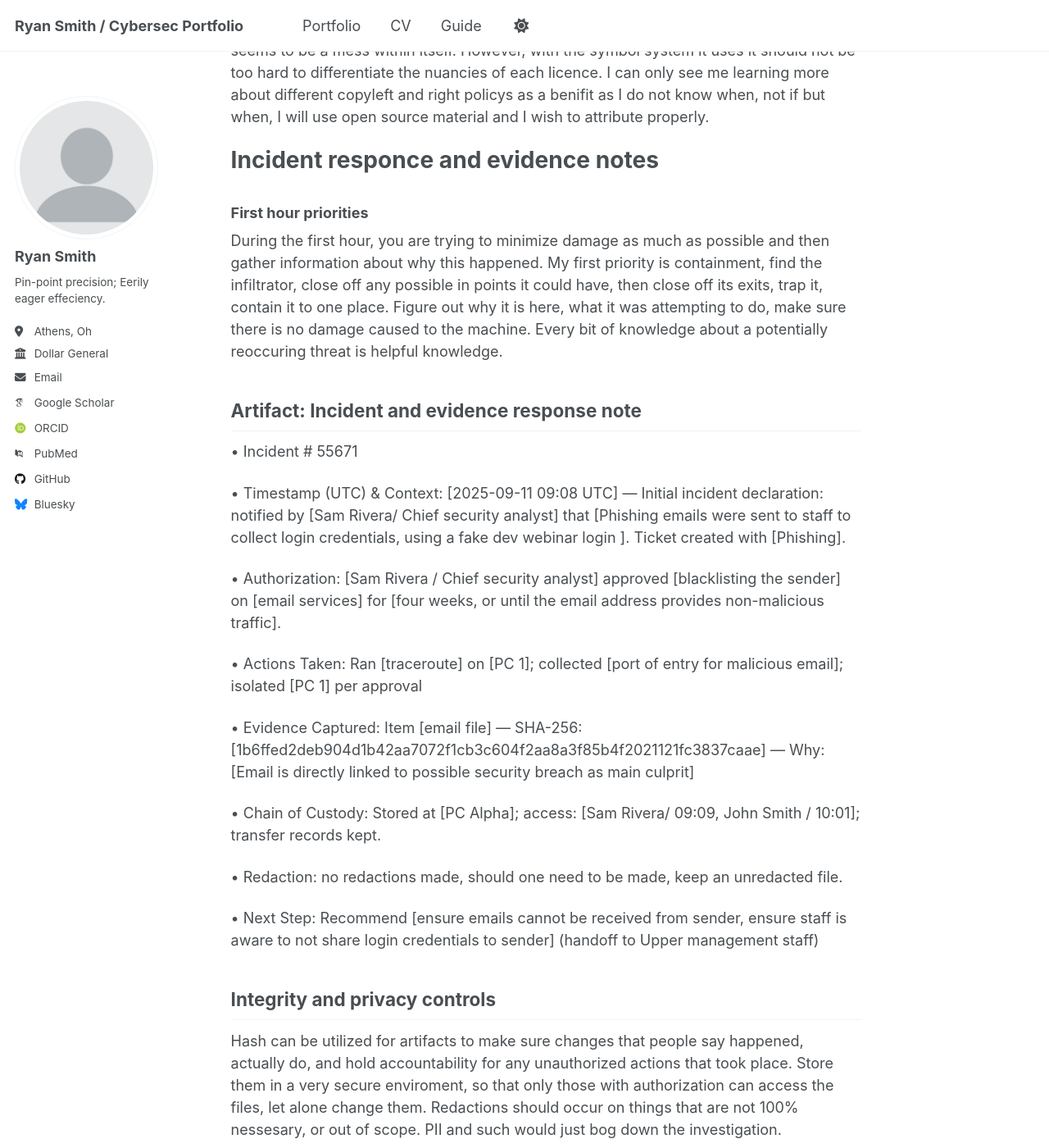
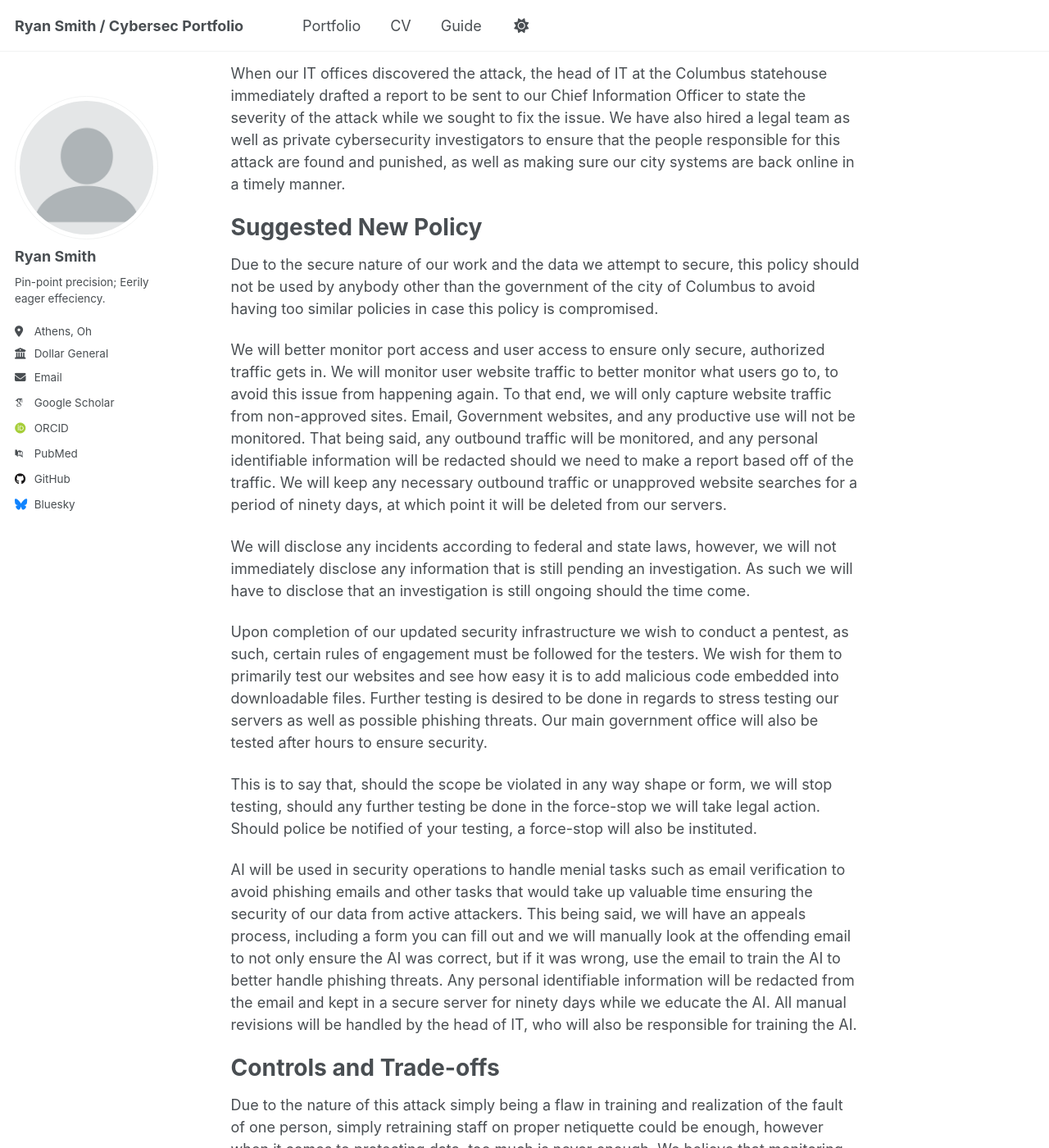
Before and after one commit to Smith-Ryan1/Ryan-Smith-Portfolio, a Jekyll site: the page built from _portfolio/Cyber Ethics and Law.md, in a window 1280 px wide and 1400 px high, scrolled down 795 px. Shown: the whole window at 82% size. Built offline with Jekyll 4.4.1, drawn with Linux system fonts in a browser that asks for light colours; some web fonts are replaced; a script that is not in the unit is left out; some of the changed text lies outside the part shown.

Commit message:
Update Cyber Ethics and Law.md

```diff
--- a/_portfolio/Cyber Ethics and Law.md
+++ b/_portfolio/Cyber Ethics and Law.md
@@ -5,48 +5,45 @@ collection: portfolio
 ---
 
 
-# OSS and Disclosure Readiness
-### License choice
-I believe if I were to choose a open source license I would choose Apache. I feel it is the most middle ground of the three, requiring you to distribute changes to the source code while keeping patents. The original creators of works should see some sort of benifit from what they do, however, information should be readilly available and easy to access.
+# Executive Summary
 
-### SIV (Safe Initial Vulnerability) Report
-[reporting template.docx](https://github.com/user-attachments/files/22142433/reporting.template.docx)
+  The city of Columbus experienced a Ransomware attack on July Eighteenth. To our current knowledge this attack could impact an estimated five hundred thousand residents and has impacted our city infrastructure with shutdowns to remain until this issue is resolved. Residents' data could have been compromised including: Date of birth, Names and Addresses, Bank information, Drivers licence information, Social security information, and other data we are currently unaware of. This data is on a case by case basis and one person's information could have been stolen while others may not.
 
-The template provided is a rephrasing of the template provided by cisa.gov at https://www.cisa.gov/vulnerability-disclosure-policy-template?utm_source=chatgpt.com I have simply reworded most parts into a more re-constructable phrasing for future use. Most of the information provided by the template was perfectly applicable, if a bit wordy.
+  To any Columbus residents affected by this attack, we are offering free credit monitoring services through Experian, please use the link provided at www.notalink.com and use your activation code provided to activate the service for one (1) year.
 
-### Artifacts
-[Weekly reflection- wk3- SmithRyan (1).docx](https://github.com/user-attachments/files/22143106/Weekly.reflection-.wk3-.SmithRyan.1.docx)
-[Open Source, Closed Eyes- Case breif 3- SmithRyan.docx](https://github.com/user-attachments/files/22143109/Open.Source.Closed.Eyes-.Case.breif.3-.SmithRyan.docx)
+  We are actively working to fix this issue, whereupon we seek to have more backups of data to assist in mitigating this from happening in the future.
 
-### Whats next?
-I want to look more deeply at some of the different creative commons licenses as that seems to be a mess within itself. However, with the symbol system it uses it should not be too hard to differentiate the nuancies of each licence. I can only see me learning more about different copyleft and right policys as a benifit as I do not know when, not if but when, I will use open source material and I wish to attribute properly.
+# Incident Report
 
-# Incident responce and evidence notes
+  Unfortunately, our staff downloaded a malicious file from a seemingly safe website, this file allowed the ransomware attackers to access our systems, whereupon our IT department noticed the issue but we were unable to stop the attack before it got vital information. We strive to uphold the ACM cyberethics framework, primarily code 3.7 in that we wish to keep any systems that have information about city infrastructure secure, and we have failed.
 
-### First hour priorities
-During the first hour, you are trying to minimize damage as much as possible and then gather information about why this happened. My first priority is containment, find the infiltrator, close off any possible in points it could have, then close off its exits, trap it, contain it to one place. Figure out why it is here, what it was attempting to do, make sure there is no damage caused to the machine. Every bit of knowledge about a potentially reoccuring threat is helpful knowledge.
+  When our IT offices discovered the attack, the head of IT at the Columbus statehouse immediately drafted a report to be sent to our Chief Information Officer to state the severity of the attack while we sought to fix the issue. We have also hired a legal team as well as private cybersecurity investigators to ensure that the people responsible for this attack are found and punished, as well as making sure our city systems are back online in a timely manner.
 
-## Artifact: Incident and evidence response note
-• Incident # 55671
+# Suggested New Policy
 
-• Timestamp (UTC) & Context: [2025-09-11 09:08 UTC] — Initial incident declaration: notified by [Sam Rivera/ Chief security analyst] that [Phishing emails were sent to staff to collect login credentials, using a fake dev webinar login ]. Ticket created with [Phishing].
+  Due to the secure nature of our work and the data we attempt to secure, this policy should not be used by anybody other than the government of the city of Columbus to avoid having too similar policies in case this policy is compromised.
 
-• Authorization: [Sam Rivera / Chief security analyst] approved [blacklisting the sender] on [email services] for [four weeks, or until the email address provides non-malicious traffic].
+  We will better monitor port access and user access to ensure only secure, authorized traffic gets in. We will monitor user website traffic to better monitor what users go to, to avoid this issue from happening again. To that end, we will only capture website traffic from non-approved sites. Email, Government websites, and any productive use will not be monitored. That being said, any outbound traffic will be monitored, and any personal identifiable information will be redacted should we need to make a report based off of the traffic. We will keep any necessary outbound traffic or unapproved website searches for a period of ninety days, at which point it will be deleted from our servers.
 
-• Actions Taken: Ran [traceroute] on [PC 1]; collected [port of entry for malicious email]; isolated [PC 1] per approval
+  We will disclose any incidents according to federal and state laws, however, we will not immediately disclose any information that is still pending an investigation. As such we will have to disclose that an investigation is still ongoing should the time come.
 
-• Evidence Captured: Item [email file] — SHA-256: [1b6ffed2deb904d1b42aa7072f1cb3c604f2aa8a3f85b4f2021121fc3837caae] — Why: [Email is directly linked to possible security breach as main culprit]
+  Upon completion of our updated security infrastructure we wish to conduct a pentest, as such, certain rules of engagement must be followed for the testers. We wish for them to primarily test our websites and see how easy it is to add malicious code embedded into downloadable files. Further testing is desired to be done in regards to stress testing our servers as well as possible phishing threats. Our main government office will also be tested after hours to ensure security.
 
-• Chain of Custody: Stored at [PC Alpha]; access: [Sam Rivera/ 09:09, John Smith / 10:01]; transfer records kept.
+  This is to say that, should the scope be violated in any way shape or form, we will stop testing, should any further testing be done in the force-stop we will take legal action. Should police be notified of your testing, a force-stop will also be instituted.
 
-• Redaction: no redactions made, should one need to be made, keep an unredacted file.
+  AI will be used in security operations to handle menial tasks such as email verification to avoid phishing emails and other tasks that would take up valuable time ensuring the security of our data from active attackers. This being said, we will have an appeals process, including a form you can fill out and we will manually look at the offending email to not only ensure the AI was correct, but if it was wrong, use the email to train the AI to better handle phishing threats. Any personal identifiable information will be redacted from the email and kept in a secure server for ninety days while we educate the AI. All manual revisions will be handled by the head of IT, who will also be responsible for training the AI.
 
-• Next Step: Recommend [ensure emails cannot be received from sender, ensure staff is aware to not share login credentials to sender] (handoff to Upper management staff)
+# Controls and Trade-offs
 
-## Integrity and privacy controls
+  Due to the nature of this attack simply being a flaw in training and realization of the fault of one person, simply retraining staff on proper netiquette could be enough, however when it comes to protecting data, too much is never enough. We believe that monitoring website traffic and prohibiting the use of non-government related surfing is reasonable enough in this situation.
 
-Hash can be utilized for artifacts to make sure changes that people say happened, actually do, and hold accountability for any unauthorized actions that took place. Store them in a very secure enviroment, so that only those with authorization can access the files, let alone change them. Redactions should occur on things that are not 100% nessesary, or out of scope. PII and such would just bog down the investigation.
+  Of course, we expect some fall back from this decision, mainly from our stakeholders, but as well as potential staff. We hold firm in our belief that this incident should never have happened and that these steps will ensure that such unnecessary slipups do not happen again.
 
-## Reflection
+  We seek to have the new changes implemented before the end of the fiscal quarter to avoid any further wavering trust in the state government, and prevent any other attacks from happening while we are crippled from this one.
 
-I want to look over some professional examples of first hour priorities in businesses, ultimately if I wish to be in this field I need to learn how to thing link a professional. That being said I do not believe my priorities are bad, knowledge is power, attacks are repeated. If you know everything there is to know about how to identify an attack, you can prevent it before anything bad happens. However, I would still like to learn more professional vocabulary to better refine my priority list.
+# Conclusions
+
+  Ultimately, we were sloppy, an employee thought it was a good idea to download non-approved files onto his workstation. However, this begs the question of could it have been prevented if laws requiring government officials to be trained on how to properly use the internet before holding office were in place. Some could say that it is the responsibility of the employer to train employees, but how far does this go? This being said, regardless of technical legality we will be changing our policies to better train staff on the proper use of workstations and network access will be limited to only websites that prove to be necessary for the job, with special requests being in place should the need arise.
+
+  While we do anticipate some negative reactions to our use of AI to block phishing attacks, we assure that this is the best way to go forward as this will allow our IT department to have more time ensuring our network is secure and no breaches are actively occurring without notice.
+We seek to make the process of dealing with these attacks more efficient going forward, faster response times, more concise access to forms for reporting to the Chief information officer. Potentially taking out that step entirely is the goal for smaller scale attacks, while this was a large scale attack it is something worth looking into for future use.
```
